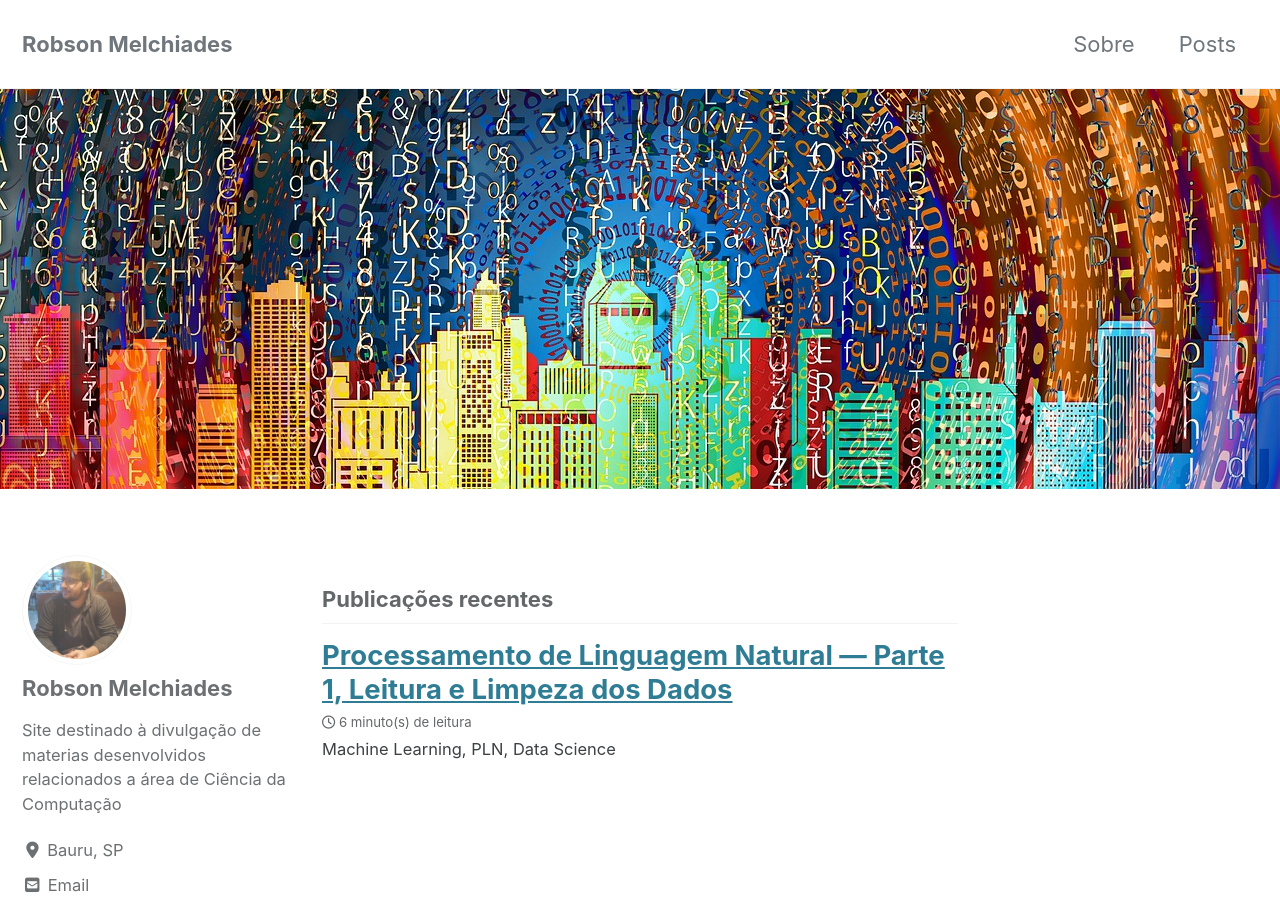
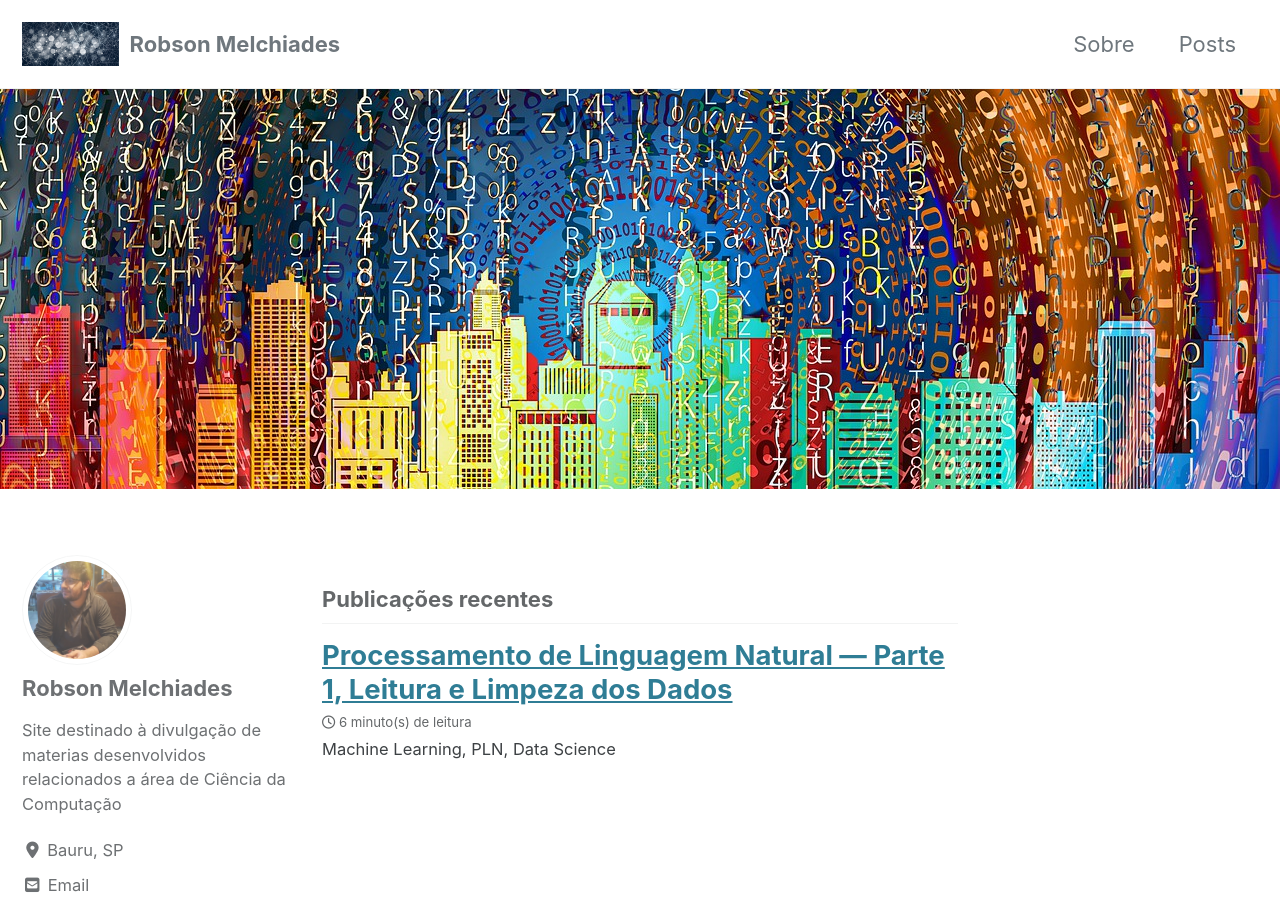
Before and after one commit to Robmelchiades/robmelchiades.github.io, a Jekyll site: the page built from index.html, in a window 1280 px wide and 900 px high. Built offline with Jekyll 4.4.1, drawn with Linux system fonts in a browser that asks for light colours; cached includes are drawn as plain includes; nearby versions of some CDN libraries; the list of posts is cut into pages by our own code.

Commit message:
imagem post

```diff
--- a/_config.yml
+++ b/_config.yml
@@ -25,7 +25,7 @@ url                      : # the base hostname & protocol for your site e.g. "ht
 baseurl                  : # the subpath of your site, e.g. "/blog"
 repository               : # GitHub username/repo-name e.g. "mmistakes/minimal-mistakes"
 teaser                   : # path of fallback teaser image, e.g. "/assets/images/500x300.png"
-logo                     : # path of logo image to display in the masthead, e.g. "/assets/images/88x88.png"
+logo                     : /images/posts.jpg
 masthead_title           : # overrides the website title displayed in the masthead, use " " for no title
 # breadcrumbs            : false # true, false (default)
 words_per_minute         : 200
```
